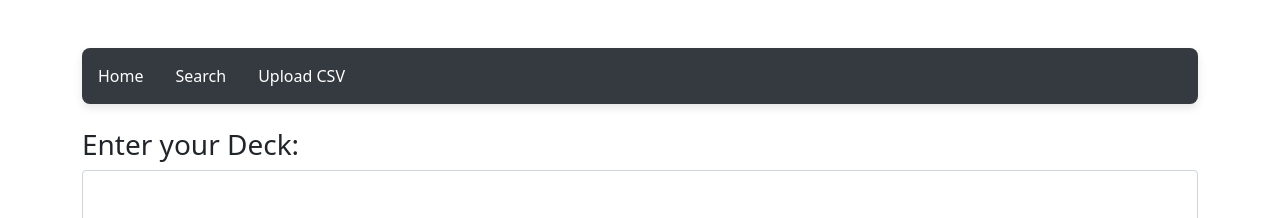
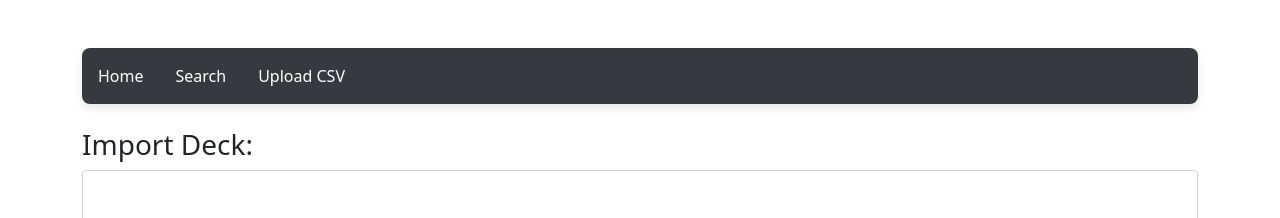
Before and after one commit to albrtbc/fab-collection-manager-webapp, a plain HTML site: page frontend/index.html in a window 1280 px wide. Shown: the top 218 px of the page. Drawn offline with nearby package versions, Linux system fonts and the light colour scheme.

Commit message:
updated README.md

```diff
--- a/frontend/index.html
+++ b/frontend/index.html
@@ -19,7 +19,7 @@
     <div id="navbar"></div>
     <div class="d-flex justify-content-start mt-4">
         <div class="search-container" style="width: 100%;">
-            <h3>Enter your Deck:</h3>
+            <h3>Import Deck:</h3>
             <textarea id="deckText" class="form-control" style="height: 300px;"></textarea>
             <button onclick="searchCards()" class="btn btn-primary mt-3">Search</button>
         </div>
```
Also changed, not shown: 1 other file.
